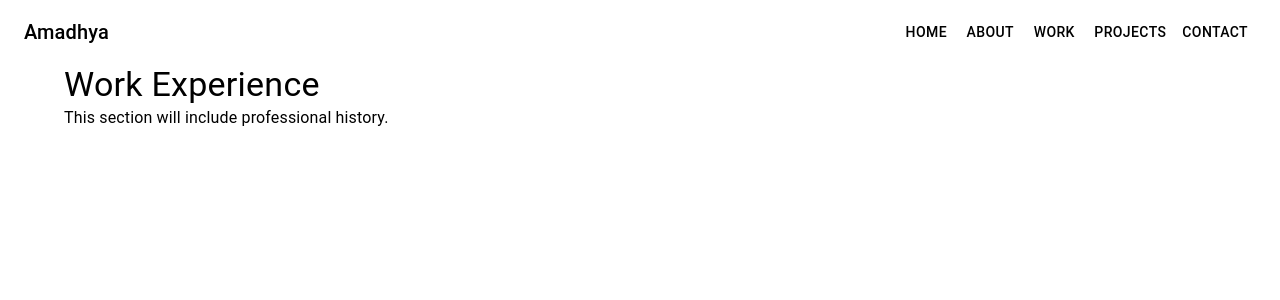
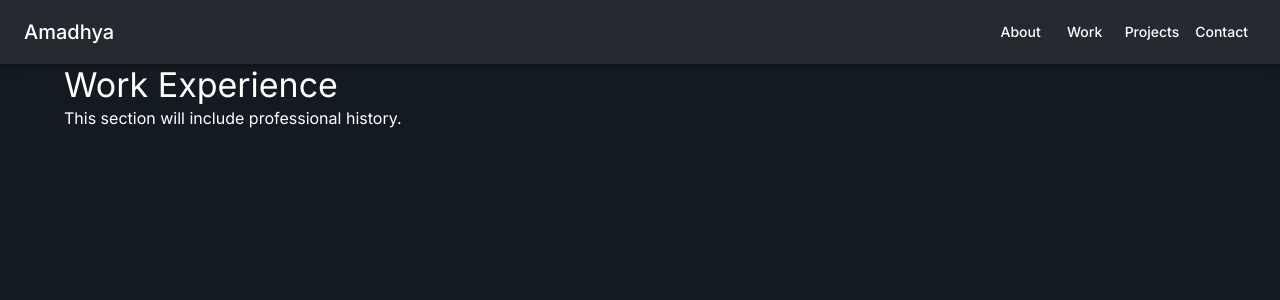
Before and after one commit to amadhya02/Portfolio, a React (Create React App) app: page /work in a window 1280 px wide. Shown: the top 300 px of the page. Built offline with nearby package versions, Linux system fonts and the light colour scheme.

Commit message:
Dark Theme

```diff
--- a/public/index.html
+++ b/public/index.html
@@ -10,6 +10,7 @@
       content="Web site created using create-react-app"
     />
     <link rel="apple-touch-icon" href="%PUBLIC_URL%/logo192.png" />
+    <link href="https://fonts.googleapis.com/css2?family=Inter:wght@400;500;700&family=Space+Grotesk:wght@500;700&display=swap" rel="stylesheet">
     <!--
       manifest.json provides metadata used when your web app is installed on a
       user's mobile device or desktop. See https://developers.google.com/web/fundamentals/web-app-manifest/
--- a/src/App.css
+++ b/src/App.css
@@ -36,3 +36,10 @@
     transform: rotate(360deg);
   }
 }
+
+body {
+  font-family: 'Inter', sans-serif;
+}
+h1, h2, h3 {
+  font-family: 'Space Grotesk', sans-serif;
+}
--- /dev/null
+++ b/src/components/GradientTitle.js
@@ -0,0 +1,25 @@
+import React from 'react';
+
+import { Typography } from '@mui/material';
+import { useTheme } from '@mui/material/styles';
+
+const GradientTitle = ({ text, variant = 'h3', sx = {} }) => {
+    const theme = useTheme();
+
+    return (
+        <Typography
+            variant={variant}
+            sx={{
+                background: theme.custom.gradients.orangeToYellow,
+                WebkitBackgroundClip: 'text',
+                WebkitTextFillColor: 'transparent',
+                fontWeight: 700,
+                ...sx,
+            }}
+        >
+            {text}
+        </Typography>
+    );
+};
+
+export default GradientTitle;
--- a/src/components/Navbar.js
+++ b/src/components/Navbar.js
@@ -1,36 +1,23 @@
 import React from 'react';
-import {
-    AppBar,
-    Toolbar,
-    Typography,
-    Button,
-    Box,
-    IconButton,
-    Drawer,
-    List,
-    ListItem,
-    ListItemText,
-} from '@mui/material';
+
+import { AppBar, Toolbar, Typography, Button, Box, IconButton, Drawer, List, ListItem, ListItemText } from '@mui/material';
 import MenuIcon from '@mui/icons-material/Menu';
 import { Link } from 'react-router-dom';
-
-const pages = [
-    { name: 'Home', path: '/' },
-    { name: 'About', path: '/about' },
-    { name: 'Work', path: '/work' },
-    { name: 'Projects', path: '/projects' },
-    { name: 'Contact', path: '/contact' },
-];
+import { useTheme } from '@mui/material/styles';
 
 const Navbar = () => {
+    const theme = useTheme();
     const [mobileOpen, setMobileOpen] = React.useState(false);
 
-    const handleDrawerToggle = () => {
-        setMobileOpen(!mobileOpen);
-    };
+    const pages = [
+        { name: 'About', path: '/about' },
+        { name: 'Work', path: '/work' },
+        { name: 'Projects', path: '/projects' },
+        { name: 'Contact', path: '/contact' },
+    ];
 
     const drawer = (
-        <Box onClick={handleDrawerToggle} sx={{ textAlign: 'center' }}>
+        <Box onClick={() => setMobileOpen(false)} sx={{ textAlign: 'center' }}>
             <Typography variant="h6" sx={{ my: 2 }}>
                 Amadhya
             </Typography>
@@ -46,14 +33,14 @@ const Navbar = () => {
 
     return (
         <>
-            <AppBar component="nav" color="transparent" position="static" elevation={0}>
+            <AppBar position="static" sx={{ bgcolor: theme.palette.background.paper }}>
                 <Toolbar>
                     <Typography variant="h6" sx={{ flexGrow: 1 }}>
                         Amadhya
                     </Typography>
                     <Box sx={{ display: { xs: 'none', sm: 'block' } }}>
                         {pages.map((page) => (
-                            <Button key={page.name} component={Link} to={page.path} sx={{ color: '#000' }}>
+                            <Button key={page.name} component={Link} to={page.path} sx={{ color: 'text.primary' }}>
                                 {page.name}
                             </Button>
                         ))}
@@ -61,18 +48,17 @@ const Navbar = () => {
                     <IconButton
                         color="inherit"
                         edge="start"
-                        onClick={handleDrawerToggle}
+                        onClick={() => setMobileOpen(!mobileOpen)}
                         sx={{ display: { sm: 'none' } }}
                     >
                         <MenuIcon />
                     </IconButton>
                 </Toolbar>
             </AppBar>
-
             <Drawer
                 anchor="left"
                 open={mobileOpen}
-                onClose={handleDrawerToggle}
+                onClose={() => setMobileOpen(false)}
                 sx={{ display: { sm: 'none' } }}
             >
                 {drawer}
--- /dev/null
+++ b/src/constants/colors.js
@@ -0,0 +1,31 @@
+export const COLORS = {
+    AKAROA: "#DBCFB4",
+    ALTO: "#D9D9D9",
+    BLACK: "#000000",
+    BOMBAY_LIGHT: "rgba(174, 178, 182, 0.45)",
+    BOMBAY: "#AEB2B6",
+    BRIGHT_GRAY: "#3C454F",
+    BUNKER_DARK: "#141A21",
+    BUNKER: "#0f141b",
+    COLA: "rgba(0, 0, 0, 0.8)",
+    CRUSTA: "#FF7B31",
+    DESERT: "#BC581F",
+    EBONY_CLAY: "#29333E",
+    EMPEROR: "#535353",
+    HEATHERED_GRAY: "#BDB197",
+    LIGHT_TUNDORA: "rgba(72, 72, 72, 0.35)",
+    LIMED_SPRUCE: "#323B46",
+    MINE_SHAFT: "#252525",
+    NIGHT_RIDER: "#020102",
+    NOBEL: "#B3B3B3",
+    OUTER_SPACE_LIGHT: "#323840",
+    PERL_BUSH: "#E1DACB",
+    SHUTTLE_GRAY_DARK: "#5E656F",
+    SHUTTLE_GRAY_LIGHT: "#566576",
+    SHUTTLE_GRAY: "#5A6169",
+    SILVER_CHALICE: "#9F9F9F",
+    SPANISH_WHITE: "#FAF6ED",
+    WEB_ORANGE: "#FFA800",
+    WEST_SIDE: "#FF9811",
+    WHITE: "#FFFFFF",
+};
--- a/src/index.js
+++ b/src/index.js
@@ -1,17 +1,13 @@
 import React from 'react';
 import ReactDOM from 'react-dom/client';
-import './index.css';
 import App from './App';
-import reportWebVitals from './reportWebVitals';
+import { ThemeProvider, CssBaseline } from '@mui/material';
+import theme from './theme';
 
 const root = ReactDOM.createRoot(document.getElementById('root'));
 root.render(
-  <React.StrictMode>
-    <App />
-  </React.StrictMode>
+    <ThemeProvider theme={theme}>
+        <CssBaseline />
+        <App />
+    </ThemeProvider>
 );
-
-// If you want to start measuring performance in your app, pass a function
-// to log results (for example: reportWebVitals(console.log))
-// or send to an analytics endpoint. Learn more: https://bit.ly/CRA-vitals
-reportWebVitals();
--- a/src/pages/Projects.js
+++ b/src/pages/Projects.js
@@ -1,10 +1,11 @@
 import React from 'react';
 
 import { Container, Typography } from '@mui/material';
+import GradientTitle from '../components/GradientTitle';
 
 const Projects = () => (
     <Container>
-        <Typography variant="h4">Projects & Skills</Typography>
+        <GradientTitle text="Projects & Skills" variant="h2" />
         <Typography>A list of featured projects and tech stack will go here.</Typography>
     </Container>
 );
--- /dev/null
+++ b/src/theme.js
@@ -0,0 +1,49 @@
+import { createTheme } from '@mui/material/styles';
+import { COLORS } from './constants/colors';
+
+const theme = createTheme({
+    palette: {
+        mode: 'dark',
+        background: {
+            default: COLORS.BUNKER_DARK,
+            paper: COLORS.BUNKER,
+        },
+        primary: {
+            main: COLORS.CRUSTA,
+            contrastText: COLORS.WHITE,
+        },
+        secondary: {
+            main: COLORS.HEATHERED_GRAY,
+        },
+        text: {
+            primary: COLORS.WHITE,
+            secondary: COLORS.SILVER_CHALICE,
+        },
+    },
+    typography: {
+        fontFamily: '"Inter", sans-serif',
+        h1: {
+            fontFamily: '"Space Grotesk", sans-serif',
+            fontWeight: 700,
+        },
+        h2: {
+            fontFamily: '"Space Grotesk", sans-serif',
+            fontWeight: 700,
+        },
+        h3: {
+            fontFamily: '"Space Grotesk", sans-serif',
+            fontWeight: 600,
+        },
+        button: {
+            textTransform: 'none',
+            fontWeight: 500,
+        },
+    },
+    custom: {
+        gradients: {
+            orangeToYellow: 'linear-gradient(90deg, #FF7B31 0%, #FFA800 100%)',
+        },
+    },
+});
+
+export default theme;
```
